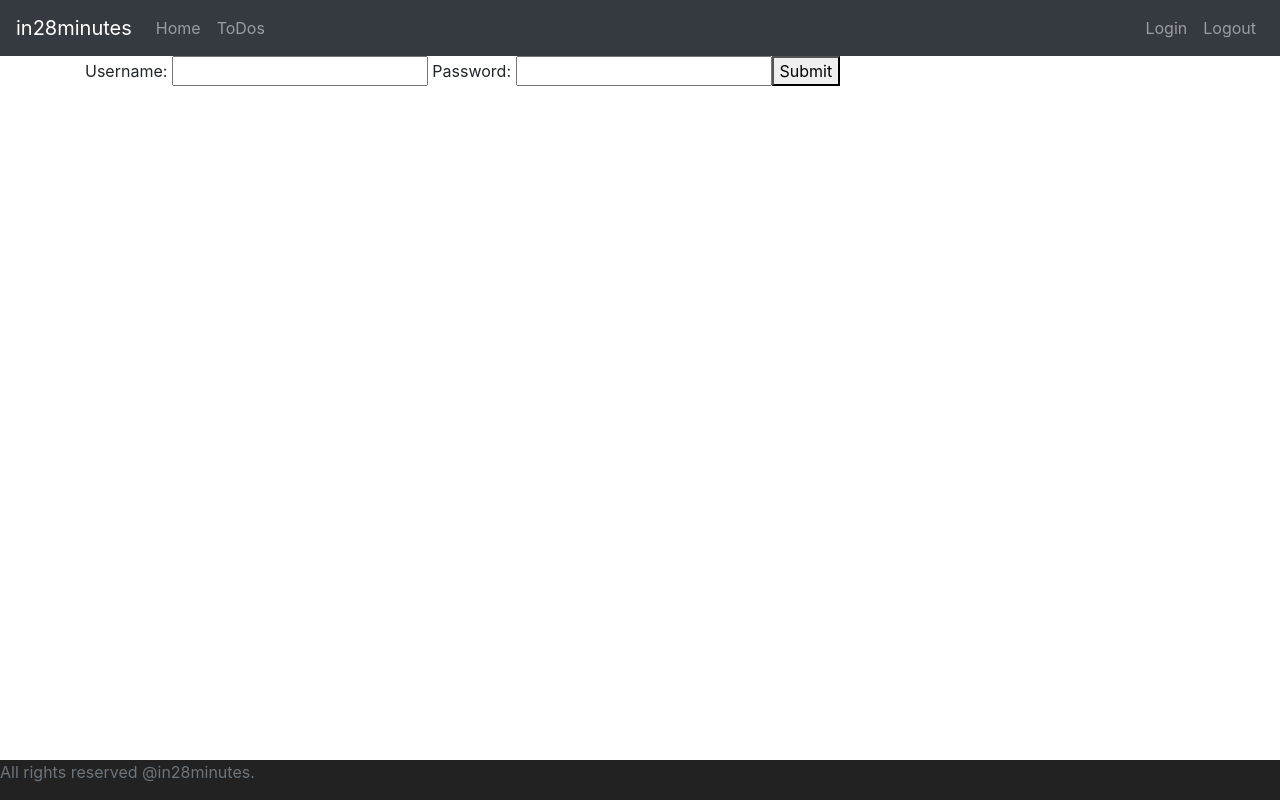
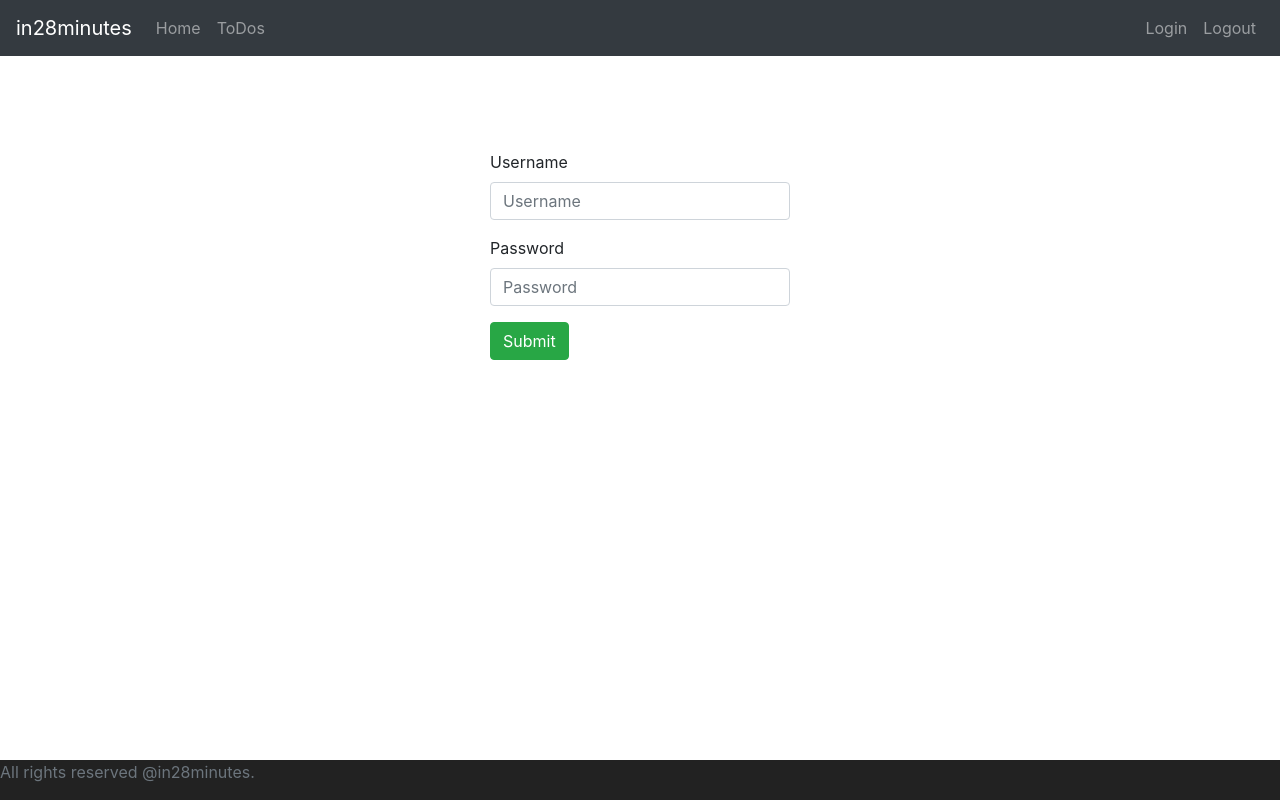
Before and after one commit to iGameChanger/ToDo-FullStackApp, an Angular app in the folder todo-web/: page / in a window 1280 px wide. Built offline with nearby package versions, Linux system fonts and the light colour scheme.

Commit message:
CSS and changes to all pages lookwise

```diff
--- a/todo-web/src/app/list-todos/list-todos.component.html
+++ b/todo-web/src/app/list-todos/list-todos.component.html
@@ -1,4 +1,4 @@
-<table border="1">
+<table class="table">
     <caption>My Todos</caption>
     <thead>
     <tr>
--- a/todo-web/src/app/login/login.component.css
+++ b/todo-web/src/app/login/login.component.css
@@ -0,0 +1,8 @@
+.loginForm {
+    position: absolute;
+    width: 300px;
+    height: 200px;
+    top: 250px;
+    left: 50%;
+    margin: -100px 0 0 -150px;
+}
--- a/todo-web/src/app/login/login.component.html
+++ b/todo-web/src/app/login/login.component.html
@@ -1,8 +1,20 @@
 <div>
-    <small *ngIf="isInvalid">Invalid Credentials</small>
+    <div>
+        <div *ngIf="isInvalid" class="alert alert-danger">Invalid Credentials</div>
+    </div>
+    <div class="loginForm">
+        <div class="form-group">
+            <label for="username">Username</label>
+            <input [(ngModel)]="username" class="form-control" id="username" name="username" placeholder="Username"
+                   type="text"/>
+        </div>
+        <div class="form-group">
+            <label for="password">Password</label>
+            <input [(ngModel)]="password" class="form-control" id="password" name="password" placeholder="Password"
+                   type="password"/>
+        </div>
+        <div>
+            <button (click)="login()" class="btn btn-success">Submit</button>
+        </div>
+    </div>
 </div>
-<div>
-    Username: <input type="text" id="username" name="username" [(ngModel)]="username"/>
-    Password: <input type="password" id="password" name="password" [(ngModel)]="password"/>
-    <button (click)="login()">Submit</button>
-</div>
--- a/todo-web/src/styles.css
+++ b/todo-web/src/styles.css
@@ -1,2 +1,6 @@
 /* You can add global styles to this file, and also import other style files */
 @import "~bootstrap/dist/css/bootstrap.css";
+
+.container {
+    padding-top: 25px;
+}
```
